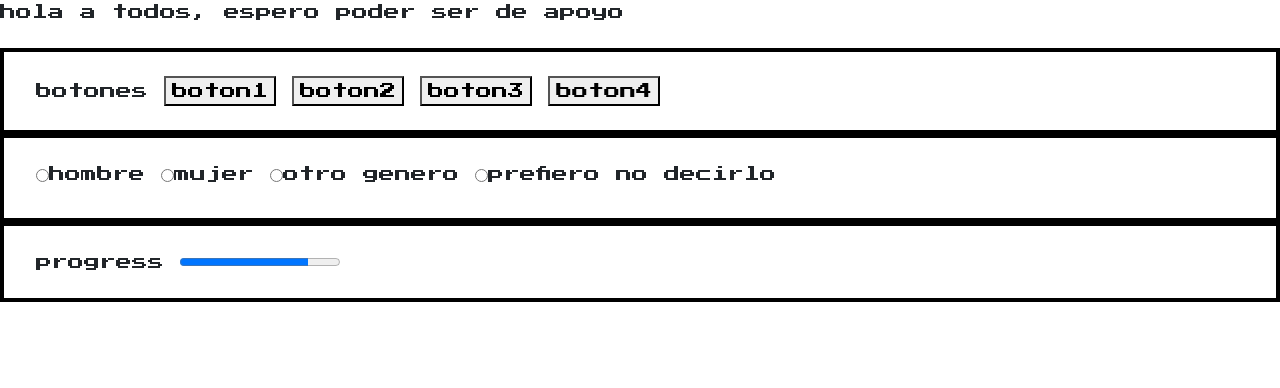
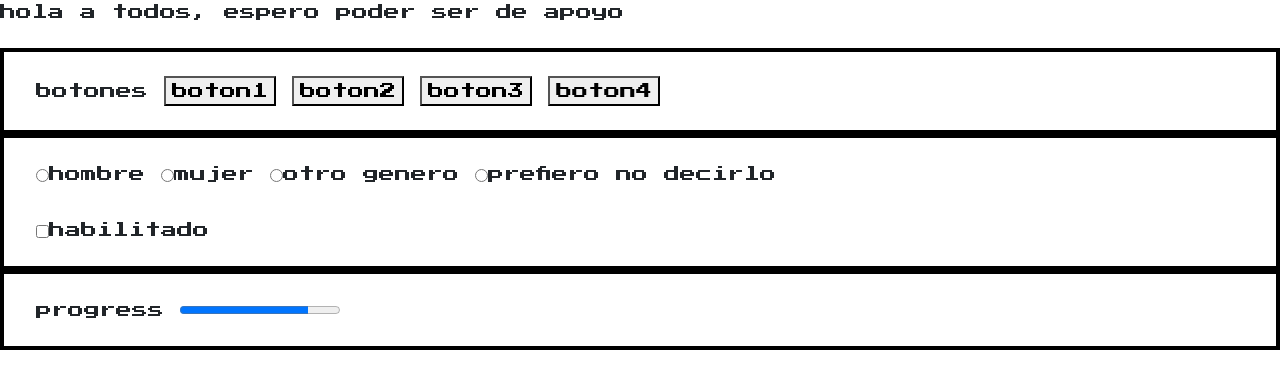
Before and after one commit to moonhuntercode/website-game-style, a plain HTML site: page index.html in a window 1280 px wide. Drawn offline with nearby package versions, Linux system fonts and the light colour scheme.

Commit message:
checkbox

```diff
--- a/index.html
+++ b/index.html
@@ -1,8 +1,10 @@
 <!DOCTYPE html>
 <html lang="en">
 <head>
-    <!--aporte en español realizado por moonhunter
+    <!-- aporte en español realizado por moonhunter
         https://github.com/moonhuntercode
+        instagram:
+        https://www.instagram.com/moonhunter_code/
     -->
     <meta charset="UTF-8">
     <meta name="viewport" content="width=device-width, initial-scale=1.0">
@@ -34,6 +36,8 @@
             <label><input type="radio" name="gender"><span>mujer</span></label>
             <label><input type="radio" name="gender"><span>otro genero</span></label>
             <label><input type="radio" name="gender"><span>prefiero no decirlo</span></label>
+            <br><br>
+            <label> <input type="checkbox"><span>habilitado</span></label>
         </div>
 
         <div class="nes-container">
```
